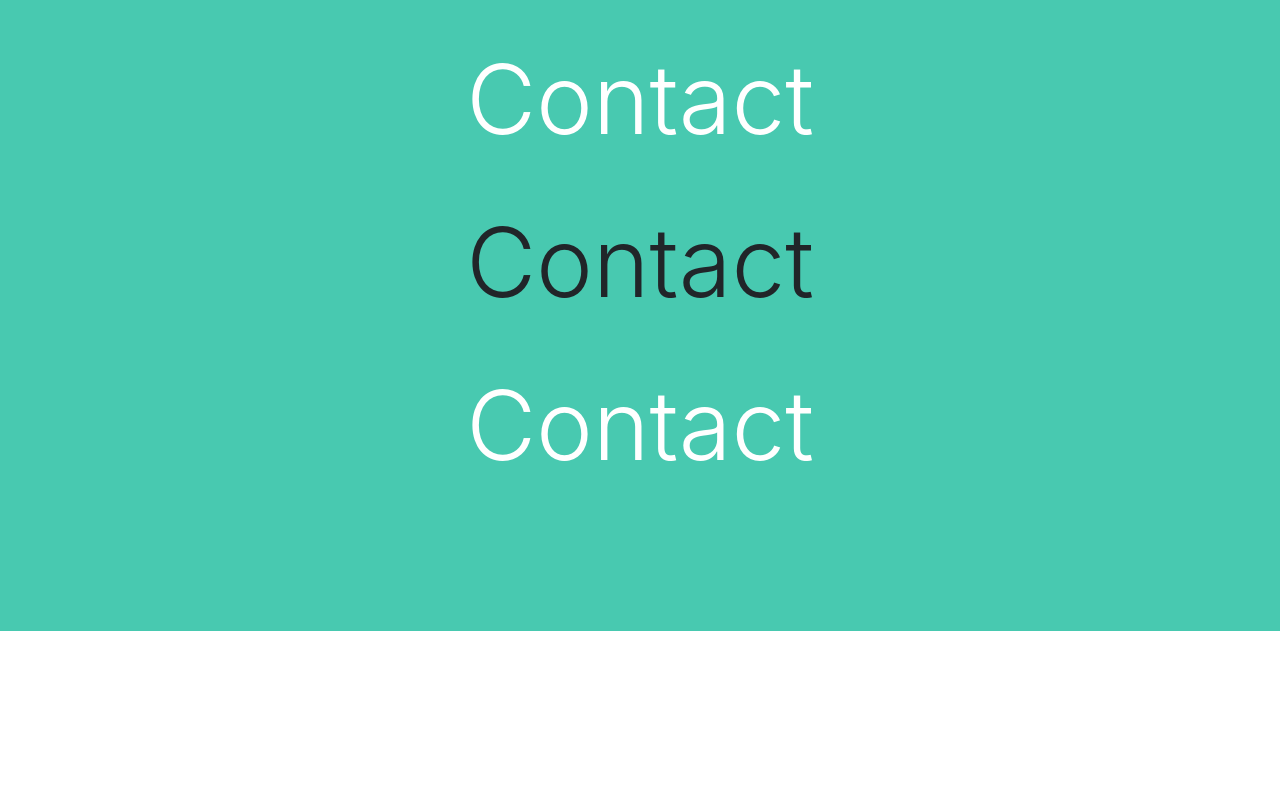
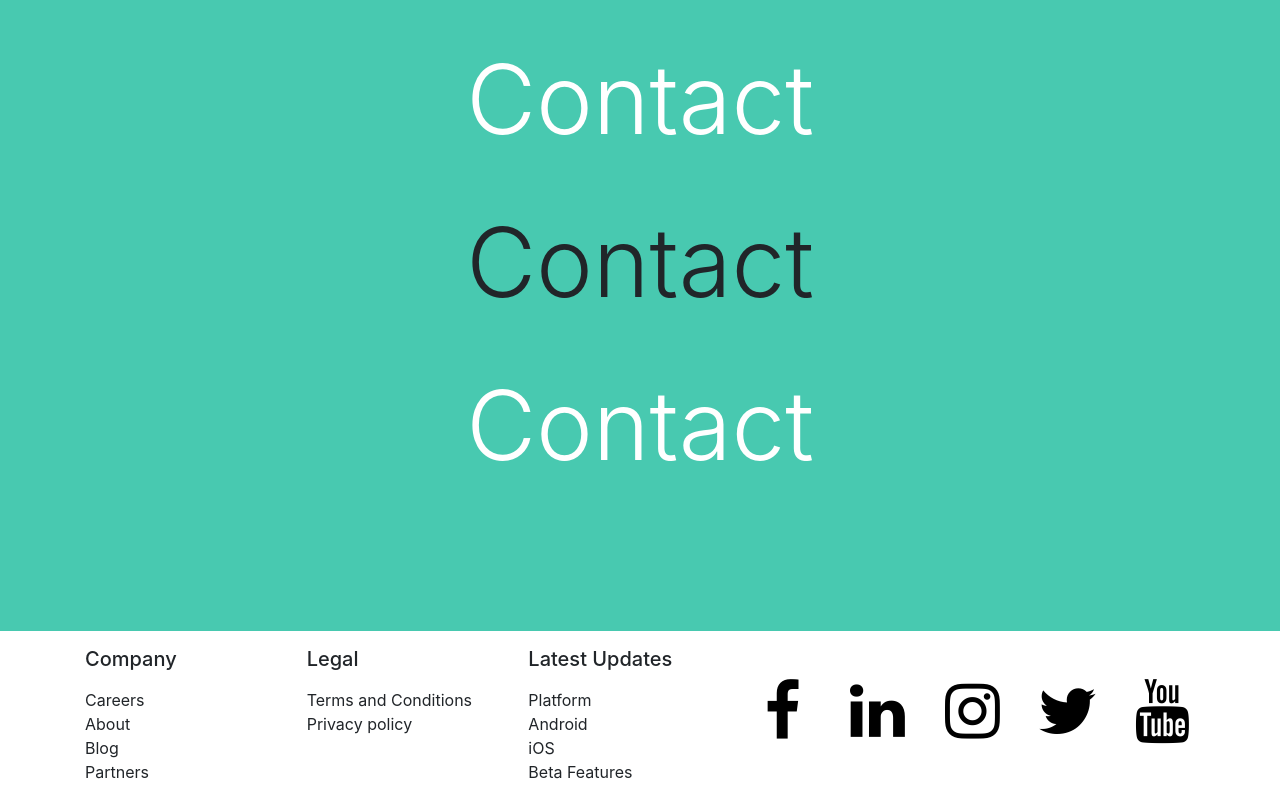
Before and after one commit to premraval-pr/lance-recruiter, a React (Create React App) app: page / in a window 1280 px wide. Shown: the part 3427-4227 px from the top of the page. Before the commit the page ends 4058 px from the top, so only its background shows below. Built offline with nearby package versions, Linux system fonts and the light colour scheme.

Commit message:
Footer Commit

```diff
--- a/public/index.html
+++ b/public/index.html
@@ -17,6 +17,11 @@
     <link rel="manifest" href="%PUBLIC_URL%/manifest.json" />
     <link rel="stylesheet" href="https://maxcdn.bootstrapcdn.com/bootstrap/4.5.0/css/bootstrap.min.css"
     integrity="sha384-9aIt2nRpC12Uk9gS9baDl411NQApFmC26EwAOH8WgZl5MYYxFfc+NcPb1dKGj7Sk" crossorigin="anonymous" />
+
+    <link
+            rel="stylesheet"
+            href="https://cdnjs.cloudflare.com/ajax/libs/font-awesome/4.7.0/css/font-awesome.min.css"
+        />
     <!--
       Notice the use of %PUBLIC_URL% in the tags above.
       It will be replaced with the URL of the `public` folder during the build.
--- a/src/App.js
+++ b/src/App.js
@@ -4,6 +4,7 @@ import HowItWorks from "./components/HowItWorks";
 import About from "./components/About";
 import FAQs from "./components/FAQs";
 import Contact from "./components/Contact";
+import Footer from "./components/Footer";
 
 function App() {
     return (
@@ -14,6 +15,7 @@ function App() {
             <About />
             <FAQs />
             <Contact />
+            <Footer />
         </div>
     );
 }
--- /dev/null
+++ b/src/components/Footer.js
@@ -0,0 +1,68 @@
+import React from "react";
+import { Col, Container, Row } from "react-bootstrap";
+import styled from "styled-components";
+
+const Styles = styled.div`
+    .icon {
+        color: black;
+    }
+`;
+
+const Footer = (props) => {
+    return (
+        <Styles>
+            <footer>
+                <Container>
+                    <Row>
+                        <Col className="my-3">
+                            <span className="h5">Company</span>
+                            <div className="mt-3">
+                                Careers<br></br>
+                                About<br></br>
+                                Blog<br></br>
+                                Partners<br></br>
+                            </div>
+                        </Col>
+                        <Col className="my-3">
+                            <span className="h5">Legal</span>
+                            <div className="mt-3">
+                                Terms and Conditions<br></br>
+                                Privacy policy<br></br>
+                            </div>
+                        </Col>
+                        <Col className="my-3">
+                            <span className="h5">Latest Updates</span>
+                            <div className="mt-3">
+                                Platform<br></br>
+                                Android<br></br>
+                                iOS<br></br>
+                                Beta Features<br></br>
+                            </div>
+                        </Col>
+                        <Col xs={5} className="text-center mt-5">
+                            <Row>
+                                <Col>
+                                    <i className="fa fa-4x fa-facebook icon"></i>
+                                </Col>
+                                <Col>
+                                    <i className="fa fa-4x fa-linkedin icon"></i>
+                                </Col>
+                                <Col>
+                                    <i className="fa fa-4x fa-instagram icon"></i>
+                                </Col>
+                                <Col>
+                                    <i className="fa fa-4x fa-twitter icon"></i>
+                                </Col>
+                                <Col>
+                                    <i className="fa fa-4x fa-youtube icon"></i>
+                                </Col>
+                            </Row>
+                        </Col>
+                    </Row>
+                </Container>
+            </footer>
+        </Styles>
+    );
+};
+
+export default Footer;
```
